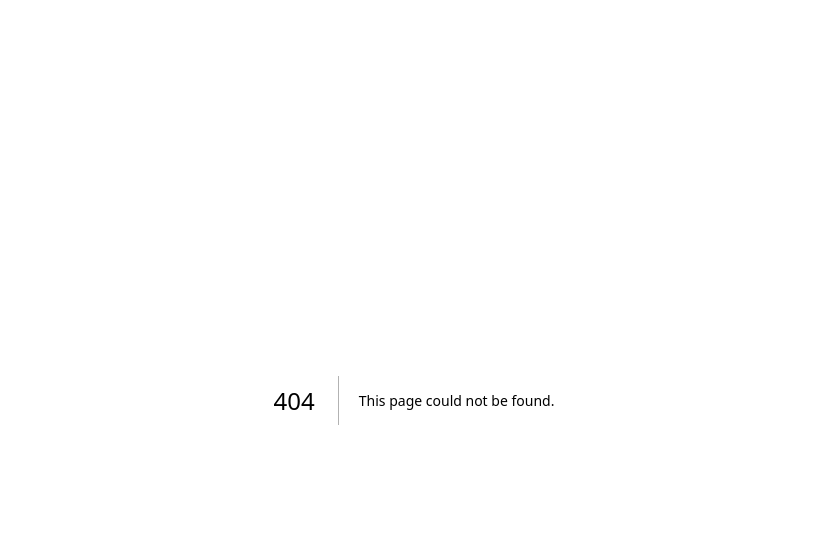
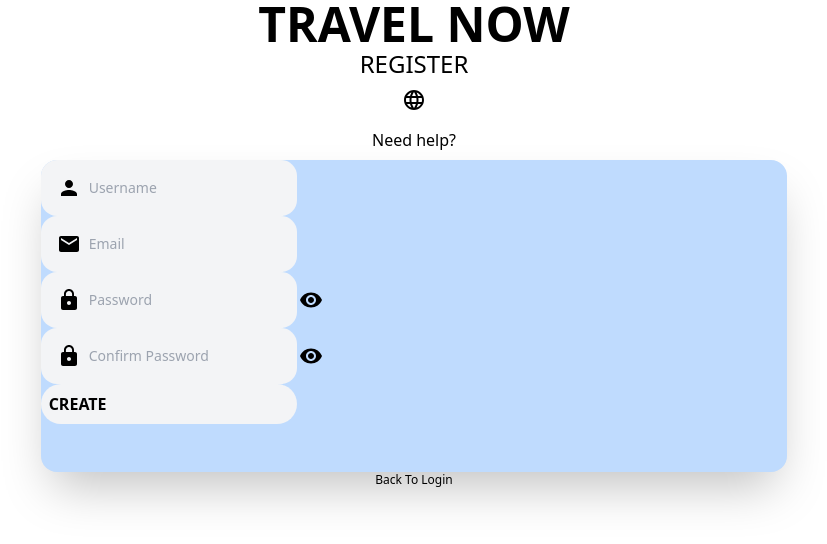
Before and after one commit to CQL02/TravelBlog, a Next.js app: page /login/register in a window 1280 px wide. Before the commit this address had no page. Shown: the top 544 px of the page, without its empty margins (226-1053 px from the left). Built offline with nearby package versions, Linux system fonts and the light colour scheme.

Commit message:
Login Outline

```diff
--- /dev/null
+++ b/pages/login/LChangePass.js
@@ -0,0 +1,45 @@
+import Head from "next/head";
+import HttpsIcon from '@mui/icons-material/Https';
+import LanguageIcon from '@mui/icons-material/Language';
+
+export default function ChangePasswordPage(){
+    return(
+        <div>
+            <Head>
+            <title>Change Password</title>
+            <link rel="icon" href="/favicon.ico"/>
+            </Head>
+
+            <main className="flex flex-col items-center justify-center w-full flex-1 px-20 text-center">
+                <div className="text-centre font-bold text-5xl">TRAVEL NOW</div>
+                <p className="text-centre text-2xl">CHANGE PASSWORD</p>
+                <LanguageIcon className="m-2"/><a href="#" className="m-2" >Need help?</a>
+            <div className="rounded-2xl shadow-2xl bg-blue-200 flex w-2/3 max-w-4xl">
+                <div className="flex flex-col items-center mb-3">
+                    <div className="rounded-2xl bg-gray-100 w-64 p-2 flex justify-centre">
+                        <HttpsIcon className="m-2 "/>
+                    <input type="New Password" name="New Password" placeholder="New Password" className="bg-gray-100 outline-none text-sm flex-1"/>
+                    </div>
+
+                <div className="flex flex-col items-center mb-3">
+                    <div className="rounded-2xl bg-gray-100 w-64 p-2 flex justify-centre">
+                        <HttpsIcon className="m-2 "/>
+                    <input type="Confirm New Password" name="Confirm New Password" placeholder="Confirm New Password" className="bg-gray-100 outline-none text-sm flex-1"/>
+                    </div>
+
+                <div>
+                <a href="#" className="rounded-full inline-block font-bold bg-gray-100 w-64 p-2 flex items-center">SAVE</a>
+                </div>
+
+                </div>
+                </div>
+            </div>
+
+            <div className="flex justify-left mb-5">
+                <a href="#" className="text-xs">Back To Login</a>
+            </div>
+
+            </main>
+        </div>
+    )
+}
--- /dev/null
+++ b/pages/login/forgetpassword.js
@@ -0,0 +1,47 @@
+import Head from "next/head";
+import EmailIcon from '@mui/icons-material/Email';
+import HttpsIcon from '@mui/icons-material/Https';
+import LanguageIcon from '@mui/icons-material/Language';
+
+export default function ForgetPasswordPage(){
+    return(
+        <div>
+            <Head>
+            <title>Forget Password</title>
+            <link rel="icon" href="/favicon.ico"/>
+            </Head>
+
+            <main className="flex flex-col items-center justify-center w-full flex-1 px-20 text-center">
+                <div className="text-centre font-bold text-5xl">TRAVEL NOW</div>
+                <p className="text-centre text-2xl">FORGET PASSWORD</p>
+                <LanguageIcon className="m-2"/><a href="#" className="m-2" >Need help?</a>
+            <div className="rounded-2xl shadow-2xl bg-blue-200 flex w-2/3 max-w-4xl">
+                <div className="flex flex-col items-center mb-3">
+                    <div className="rounded-2xl bg-gray-100 w-64 p-2 flex justify-centre">
+                        <EmailIcon className="m-2 "/>
+                    <input type="Email" name="Email" placeholder="Email" className="bg-gray-100 outline-none text-sm flex-1"/>
+                    </div>
+
+                <div className="flex flex-col items-center mb-3">
+                    <div className="rounded-2xl bg-gray-100 w-64 p-2 flex justify-centre">
+                        <HttpsIcon className="m-2 "/>
+                    <input type="OTP" name="OTP" placeholder="OTP" className="bg-gray-100 outline-none text-sm flex-1"/>
+                    <p className="text-xs">request verification</p>
+                    </div>
+
+                <div>
+                <a href="#" className="rounded-full inline-block font-bold bg-gray-100 w-64 p-2 flex items-center">VERIFY</a>
+                </div>
+
+                </div>
+                </div>
+            </div>
+
+            <div className="flex justify-left mb-5">
+                <a href="#" className="text-xs">Back To Login</a>
+            </div>
+
+            </main>
+        </div>
+    )
+}
--- /dev/null
+++ b/pages/login/mainpage.js
@@ -0,0 +1,58 @@
+import Head from "next/head";
+import PersonIcon from '@mui/icons-material/Person';
+import HttpsIcon from '@mui/icons-material/Https';
+import LanguageIcon from '@mui/icons-material/Language';
+import VisibilityIcon from '@mui/icons-material/Visibility';
+
+
+export default function MainPage(){
+    return(
+
+    <div className="flex flex-col items-center justify-center min-h-screen py-2 bg-white">
+        <Head>
+            <title>Login Page</title>
+            <link rel="icon" href="/favicon.ico"/>
+        </Head>
+
+    <main className="flex flex-col items-center justify-center w-full flex-1 px-20 text-center">
+    <div className="text-centre font-bold text-5xl">TRAVEL NOW</div>
+    <div className="text-centre font-bold text-2xl">LOGIN</div>
+    <LanguageIcon className="m-2"/>
+    <a href="#" className="m-2" >Need help?</a>
+        <div className="rounded-2xl shadow-2xl flex w-2/3 max-w-4xl bg-blue-200">
+
+            <div className="flex flex-col items-center mb-3">
+                <div className="rounded-2xl bg-gray-100 w-64 p-2 flex justify-centre">
+                    <PersonIcon className="m-2 "/>
+                <input type="Username" name="Username" placeholder="Username" className="bg-gray-100 outline-none text-sm flex-1"/>
+                </div>
+
+            <div className="flex flex-col items-center mb-3">
+                <div className="bg-gray-100 w-64 p-2 flex items-center rounded-2xl">
+                    <HttpsIcon className="m-2 "/>
+                <input type="Password" name="Password" placeholder="Password" className="bg-gray-100 outline-none text-sm flex-1"/>
+                    <VisibilityIcon className="m-2"/>
+                </div>
+
+            </div>
+
+            <div>
+                <a href="#" className="rounded-full inline-block font-bold bg-gray-100 w-64 p-2 flex items-center">Login</a>
+            </div>
+            </div>
+        </div>
+
+    <div className="flex justify-between mb-5">
+        <label className="flex items-center text-xs">Do not have an account?</label>
+        <a href="#" className="text-xs">Create an account</a>
+        <a href="#" className="text-xs">Forgot Password?</a>
+    </div>
+
+    </main>
+    </div>
+
+
+    )
+
+
+}
--- /dev/null
+++ b/pages/login/register.js
@@ -0,0 +1,72 @@
+import Head from "next/head";
+import PersonIcon from '@mui/icons-material/Person';
+import HttpsIcon from '@mui/icons-material/Https';
+import LanguageIcon from '@mui/icons-material/Language';
+import VisibilityIcon from '@mui/icons-material/Visibility';
+import EmailIcon from '@mui/icons-material/Email';
+
+
+export default function RegisterAccount(){
+    return(
+        <div>
+            <Head>
+            <title>Register Account</title>
+            <link rel="icon" href="/favicon.ico"/>
+            </Head>
+
+            <main className="flex flex-col items-center justify-center w-full flex-1 px-20 text-center">
+            <div className="text-centre font-bold text-5xl">TRAVEL NOW</div>
+            <p className="text-centre text-2xl">REGISTER</p>
+            <LanguageIcon className="m-2"/><a href="#" className="m-2" >Need help?</a>
+
+            <div className="rounded-2xl shadow-2xl bg-blue-200 flex w-2/3 max-w-4xl">
+                <div className="flex flex-col items-center mb-3">
+                    <div className="rounded-2xl bg-gray-100 w-64 p-2 flex justify-centre">
+                        <PersonIcon className="m-2 "/>
+                    <input type="Username" name="Username" placeholder="Username" className="bg-gray-100 outline-none text-sm flex-1"/>
+                    </div>
+
+                <div className="flex flex-col items-center mb-3">
+                    <div className="rounded-2xl bg-gray-100 w-64 p-2 flex justify-centre">
+                        <EmailIcon className="m-2 "/>
+                    <input type="Email" name="Email" placeholder="Email" className="bg-gray-100 outline-none text-sm flex-1"/>
+                    </div>
+
+
+                <div className="flex flex-col items-center mb-3">
+                <div className="bg-gray-100 w-64 p-2 flex items-center rounded-2xl">
+                    <HttpsIcon className="m-2 "/>
+                    <input type="Password" name="Password" placeholder="Password" className="bg-gray-100 outline-none text-sm flex-1"/>
+                    <VisibilityIcon className="m-2"/>
+                    </div>
+
+                <div className="flex flex-col items-center mb-3">
+                <div className="bg-gray-100 w-64 p-2 flex items-center rounded-2xl">
+                    <HttpsIcon className="m-2 "/>
+                    <input type="Confirm Password" name="Confirm Password" placeholder="Confirm Password" className="bg-gray-100 outline-none text-sm flex-1"/>
+                    <VisibilityIcon className="m-2"/>
+                    </div>
+
+                <div>
+                <a href="#" className="rounded-full inline-block font-bold bg-gray-100 w-64 p-2 flex items-center">CREATE</a>
+                </div>
+
+                </div>
+                </div>
+                </div>
+                </div>
+            </div>
+
+            <div className="flex justify-left mb-5">
+                <a href="#" className="text-xs">Back To Login</a>
+            </div>
+
+
+
+            </main>
+
+        </div>
+
+
+    )
+}
```
